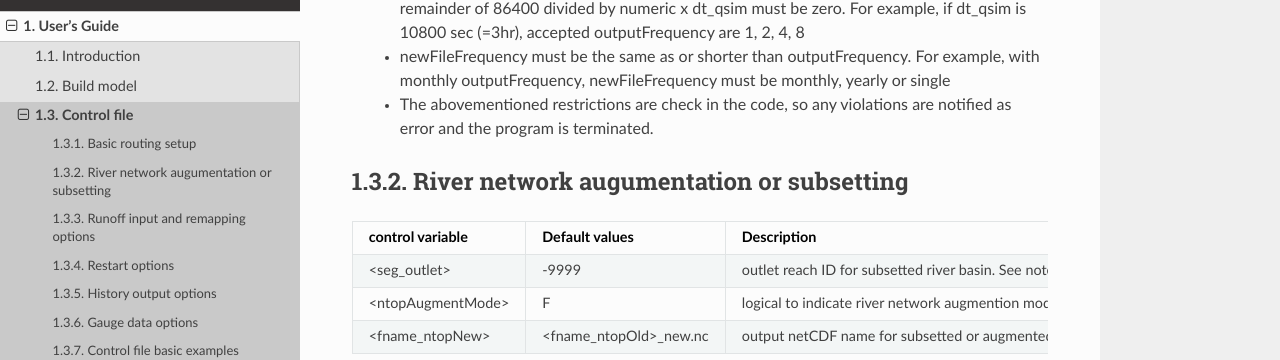
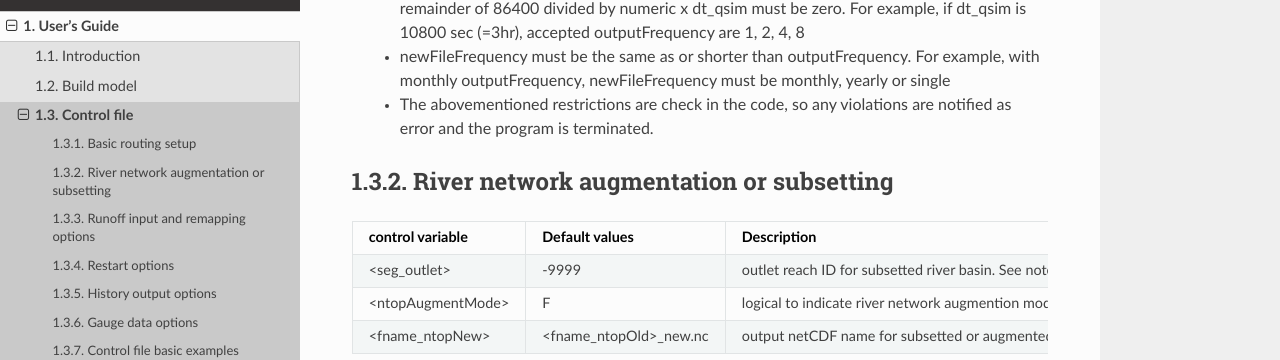
Before and after one commit to ESCOMP/mizuRoute, a Sphinx documentation site: the page built from docs/source/users_guide/Control_file.rst, in a window 1280 px wide and 900 px high, scrolled down 2851 px. Shown: the part 95-455 px from the top of the window. Built offline with Sphinx 7.4.7 and the Read the Docs theme 3.1.0, drawn with Linux system fonts in a browser that asks for light colours.

Commit message:
Typo fixed

```diff
--- a/docs/source/users_guide/Control_file.rst
+++ b/docs/source/users_guide/Control_file.rst
@@ -142,11 +142,10 @@ Terminologies: RN_HRU=River Network HRU (Hydrologic Response Unit or simply catc
   * The abovementioned restrictions are check in the code, so any violations are notified as error and the program is terminated.
 
 
-.. _River_network_augumentation_or_subsetting:
+.. _River_network_augmentation_or_subsetting:
 
-River network augumentation or subsetting
+River network augmentation or subsetting
 ------------------------------------------
-
 
 +------------------------+------------------------+--------------------------------------------------------------------------+
 | control variable       | Default values         | Description                                                              |
```
